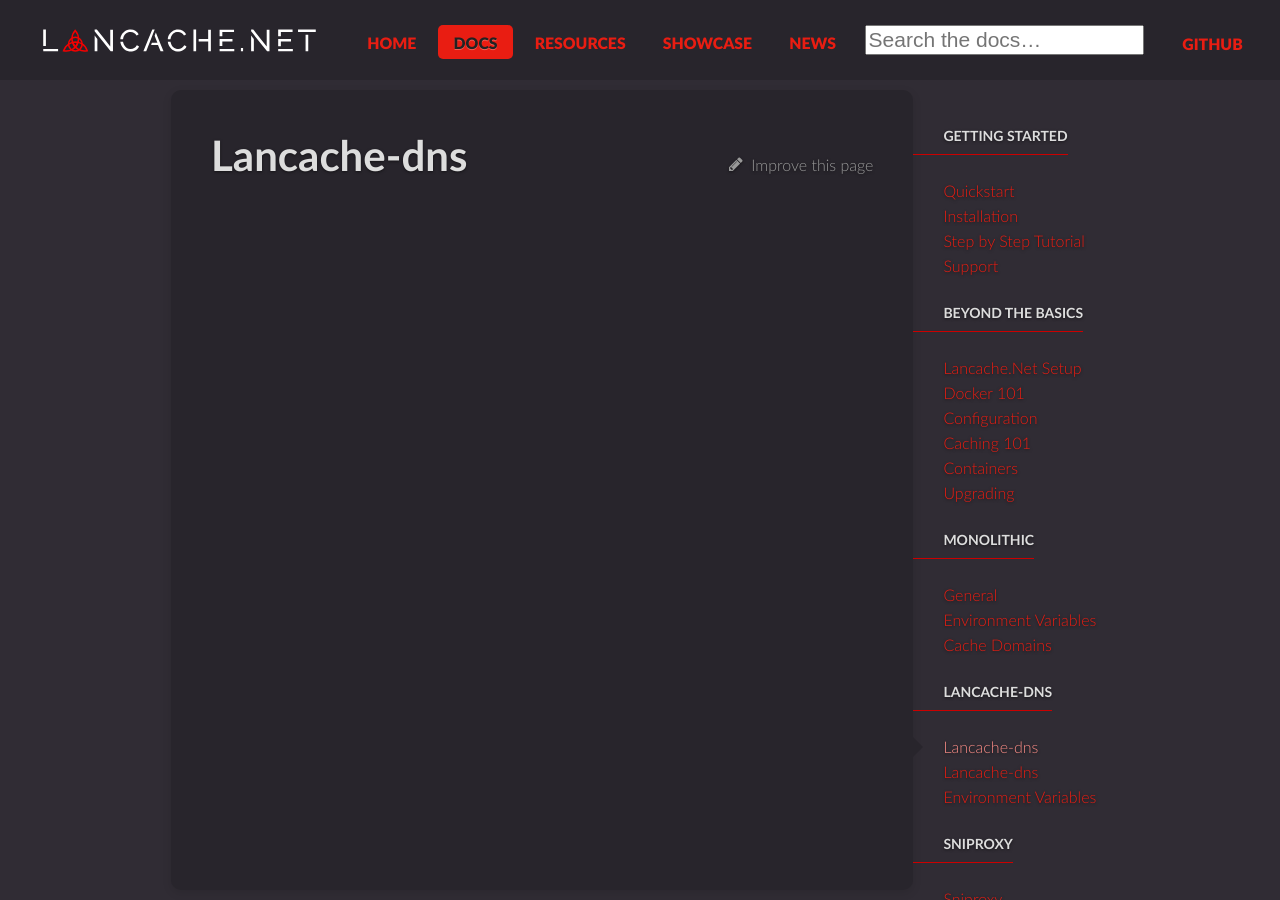
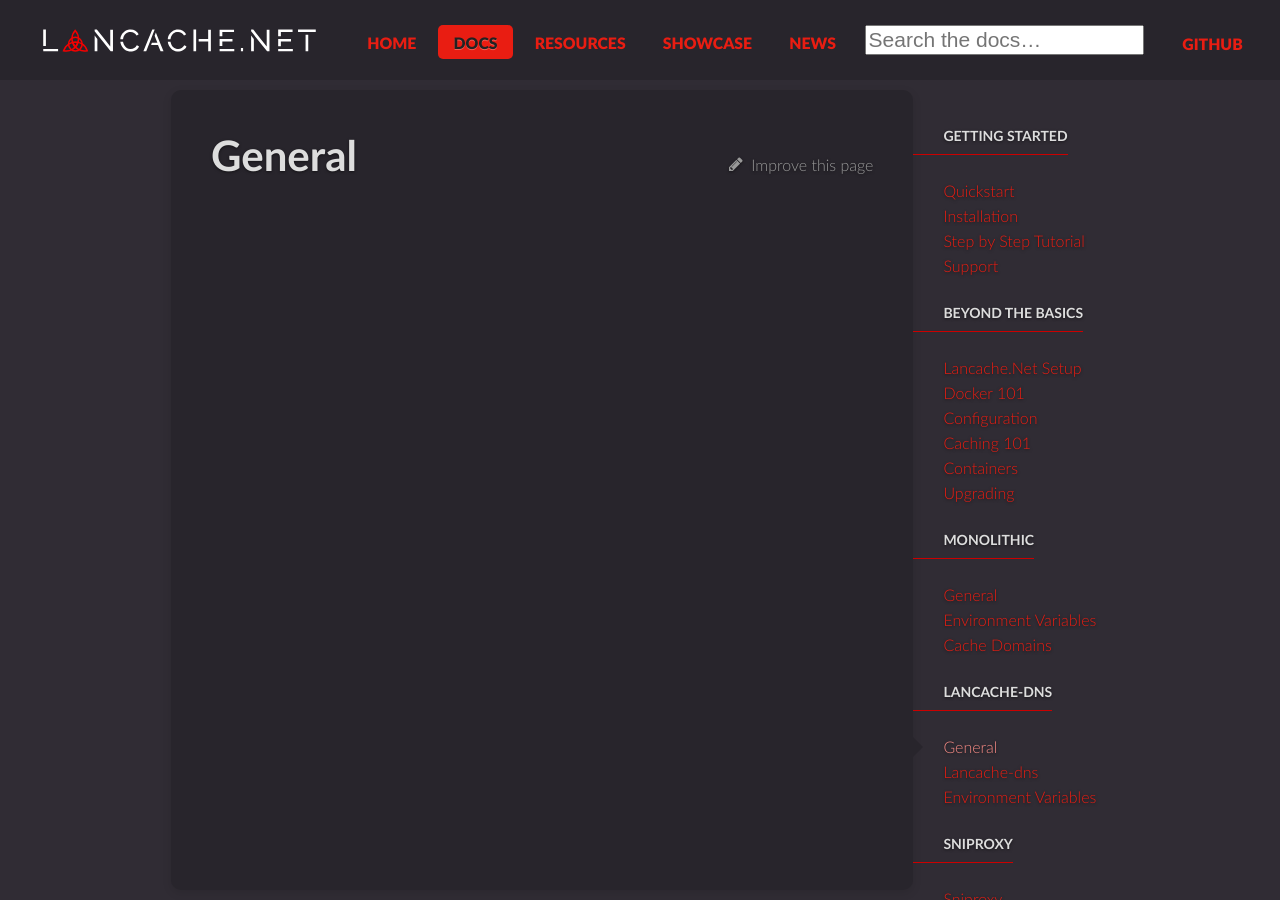
Before and after one commit to lancachenet/lancachenet.github.io, a Jekyll site: the page built from _docs/containers/dns/index.md, in a window 1280 px wide and 900 px high. Built offline with Jekyll 4.4.1, drawn with Linux system fonts in a browser that asks for light colours; comment, search, counter and statistics services are not loaded.

Commit message:
Update index.md

```diff
--- a/_docs/containers/dns/index.md
+++ b/_docs/containers/dns/index.md
@@ -1,5 +1,5 @@
 ---
-title: Lancache-dns
+title: General
 description: Our DNS intercept container
 permalink: /docs/containers/dns/
 draft: true
```
